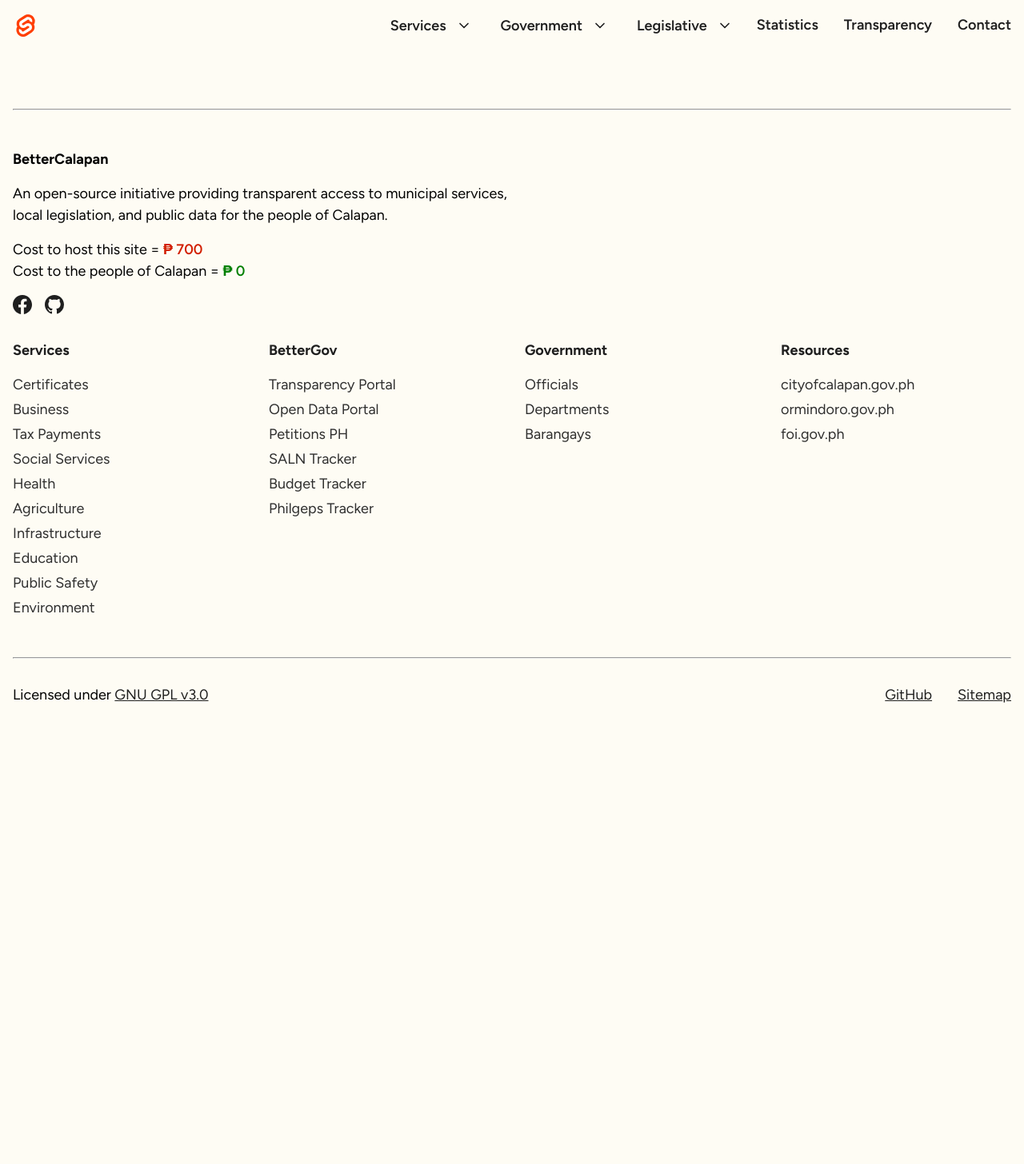
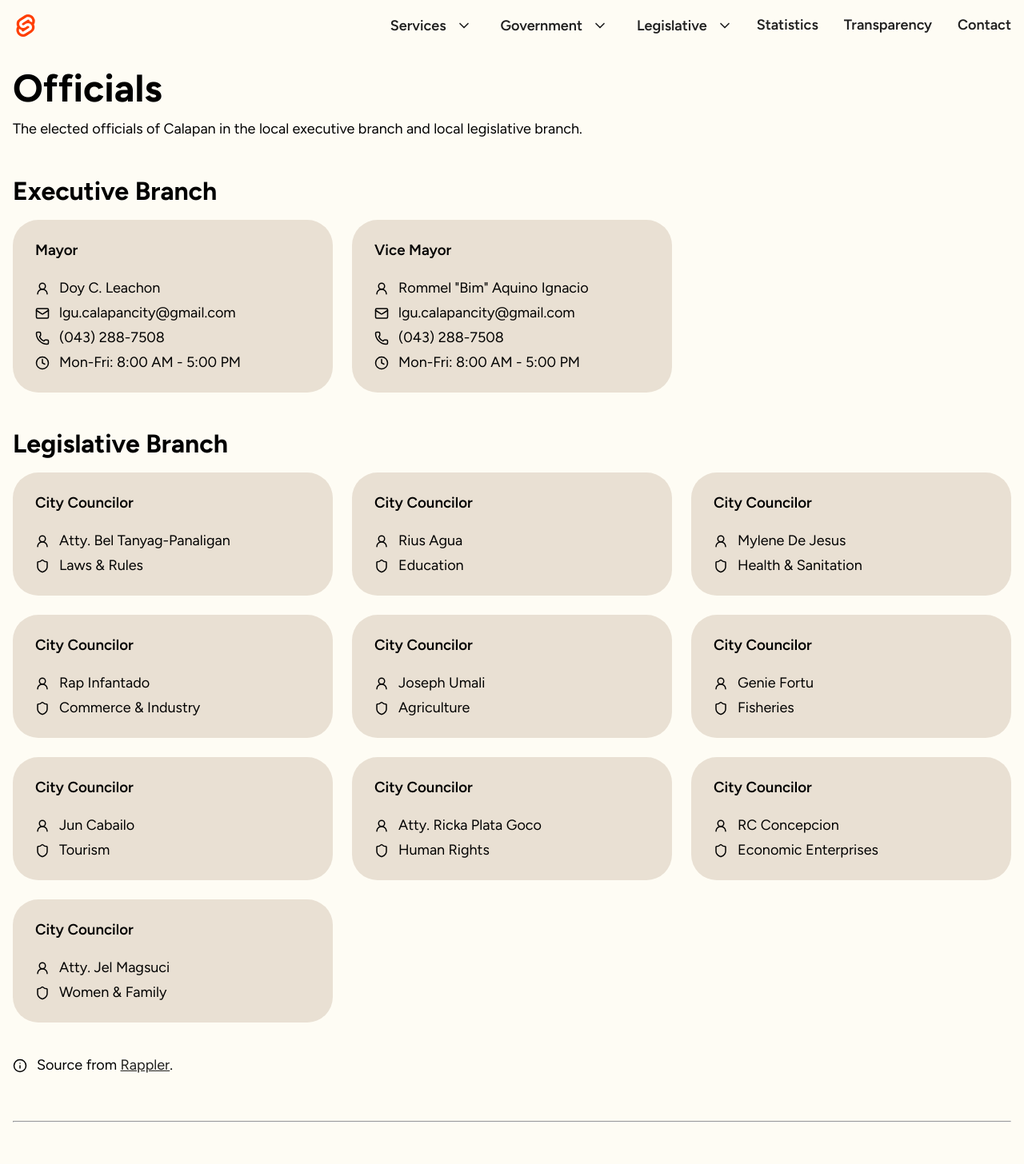
Before and after one commit to BetterCalapan/bettercalapan, a SvelteKit app: page /government/officials in a window 1280 px wide. Shown: the top 1456 px of the page at 80% size. Before the commit the page ends 915 px from the top, so only its background shows below. Built offline with nearby package versions, Linux system fonts and the light colour scheme.

Commit message:
feat(government): add government and officials page

```diff
--- /dev/null
+++ b/src/lib/icons/clock.svelte
@@ -0,0 +1,15 @@
+<svg
+	xmlns="http://www.w3.org/2000/svg"
+	width="18"
+	height="18"
+	viewBox="0 0 24 24"
+	fill="none"
+	stroke="currentColor"
+	stroke-width="2"
+	stroke-linecap="round"
+	stroke-linejoin="round"
+	class="lucide lucide-clock4-icon lucide-clock-4"
+>
+	<circle cx="12" cy="12" r="10" />
+	<path d="M12 6v6l4 2" />
+</svg>
--- /dev/null
+++ b/src/lib/icons/email.svelte
@@ -0,0 +1,15 @@
+<svg
+	xmlns="http://www.w3.org/2000/svg"
+	width="18"
+	height="18"
+	viewBox="0 0 24 24"
+	fill="none"
+	stroke="currentColor"
+	stroke-width="2"
+	stroke-linecap="round"
+	stroke-linejoin="round"
+	class="lucide lucide-mail-icon lucide-mail"
+>
+	<path d="m22 7-8.991 5.727a2 2 0 0 1-2.009 0L2 7" />
+	<rect x="2" y="4" width="20" height="16" rx="2" />
+</svg>
--- /dev/null
+++ b/src/lib/icons/info.svelte
@@ -0,0 +1,15 @@
+<svg
+	xmlns="http://www.w3.org/2000/svg"
+	width="18"
+	height="18"
+	viewBox="0 0 24 24"
+	fill="none"
+	stroke="currentColor"
+	stroke-width="2"
+	stroke-linecap="round"
+	stroke-linejoin="round"
+	class="lucide lucide-info-icon lucide-info"
+>
+	<circle cx="12" cy="12" r="10" />
+	<path d="M12 16v-4" /><path d="M12 8h.01" />
+</svg>
--- /dev/null
+++ b/src/lib/icons/phone.svelte
@@ -0,0 +1,16 @@
+<svg
+	xmlns="http://www.w3.org/2000/svg"
+	width="18"
+	height="18"
+	viewBox="0 0 24 24"
+	fill="none"
+	stroke="currentColor"
+	stroke-width="2"
+	stroke-linecap="round"
+	stroke-linejoin="round"
+	class="lucide lucide-phone-icon lucide-phone"
+>
+	<path
+		d="M13.832 16.568a1 1 0 0 0 1.213-.303l.355-.465A2 2 0 0 1 17 15h3a2 2 0 0 1 2 2v3a2 2 0 0 1-2 2A18 18 0 0 1 2 4a2 2 0 0 1 2-2h3a2 2 0 0 1 2 2v3a2 2 0 0 1-.8 1.6l-.468.351a1 1 0 0 0-.292 1.233 14 14 0 0 0 6.392 6.384"
+	/>
+</svg>
--- /dev/null
+++ b/src/lib/icons/shield.svelte
@@ -0,0 +1,16 @@
+<svg
+	xmlns="http://www.w3.org/2000/svg"
+	width="24"
+	height="24"
+	viewBox="0 0 24 24"
+	fill="none"
+	stroke="currentColor"
+	stroke-width="2"
+	stroke-linecap="round"
+	stroke-linejoin="round"
+	class="lucide lucide-shield-icon lucide-shield"
+>
+	<path
+		d="M20 13c0 5-3.5 7.5-7.66 8.95a1 1 0 0 1-.67-.01C7.5 20.5 4 18 4 13V6a1 1 0 0 1 1-1c2 0 4.5-1.2 6.24-2.72a1.17 1.17 0 0 1 1.52 0C14.51 3.81 17 5 19 5a1 1 0 0 1 1 1z"
+	/>
+</svg>
--- /dev/null
+++ b/src/lib/icons/user.svelte
@@ -0,0 +1,15 @@
+<svg
+	xmlns="http://www.w3.org/2000/svg"
+	width="18"
+	height="18"
+	viewBox="0 0 24 24"
+	fill="none"
+	stroke="currentColor"
+	stroke-width="2"
+	stroke-linecap="round"
+	stroke-linejoin="round"
+	class="lucide lucide-user-round-icon lucide-user-round"
+>
+	<circle cx="12" cy="8" r="5" />
+	<path d="M20 21a8 8 0 0 0-16 0" />
+</svg>
--- a/src/routes/(app)/government/+page.svelte
+++ b/src/routes/(app)/government/+page.svelte
@@ -1 +1,60 @@
-Government page.
+<script>
+	import { resolve } from '$app/paths';
+	import { governments } from '$lib/data/data';
+	import ArrowRight from '$lib/icons/arrow-right.svelte';
+</script>
+
+<div class="wrapper">
+	<div class="brief-info">
+		<h1 class="heading">Government</h1>
+		<p class="description">
+			See information on elected officials, municipal departments, and the 62 barangays of Calapan.
+		</p>
+	</div>
+	<ul class="government-list">
+		{#each governments as government (government.name)}
+			<li class="government-item">
+				<a href={resolve(government.url)} class="link">
+					<ArrowRight />
+					{government.name}</a
+				>
+			</li>
+		{/each}
+	</ul>
+</div>
+
+<style>
+	.wrapper {
+		display: flex;
+		flex-direction: column;
+		gap: 2.5rem;
+
+		.brief-info {
+			.heading {
+				font-size: 3rem;
+			}
+		}
+		.government-list {
+			display: flex;
+			flex-direction: column;
+			gap: 0.5rem;
+
+			.government-item {
+				width: max-content;
+				border-bottom: 1px dotted var(--fg);
+				transition: font-weight 0.3s ease;
+
+				&:hover {
+					border-bottom: 1px solid;
+					font-weight: 600;
+				}
+
+				.link {
+					display: flex;
+					align-items: center;
+					gap: 0.5rem;
+				}
+			}
+		}
+	}
+</style>
--- a/src/routes/(app)/government/officials/+page.svelte
+++ b/src/routes/(app)/government/officials/+page.svelte
@@ -0,0 +1,217 @@
+<script>
+	import User from '$lib/icons/user.svelte';
+	import Email from '$lib/icons/email.svelte';
+	import Phone from '$lib/icons/phone.svelte';
+	import Clock from '$lib/icons/clock.svelte';
+	import Shield from '$lib/icons/shield.svelte';
+	import Info from '$lib/icons/info.svelte';
+
+	const executive = [
+		{
+			title: 'Mayor',
+			name: 'Doy C. Leachon',
+			email: 'lgu.calapancity@gmail.com',
+			phoneNumber: '(043) 288-7508',
+			workingHours: 'Mon-Fri: 8:00 AM - 5:00 PM'
+		},
+		{
+			title: 'Vice Mayor',
+			name: 'Rommel "Bim" Aquino Ignacio',
+			email: 'lgu.calapancity@gmail.com',
+			phoneNumber: '(043) 288-7508',
+			workingHours: 'Mon-Fri: 8:00 AM - 5:00 PM'
+		}
+	];
+
+	const legislative = [
+		{
+			title: 'City Councilor',
+			name: 'Atty. Bel Tanyag-Panaligan',
+			description: 'Laws & Rules'
+		},
+		{
+			title: 'City Councilor',
+			name: 'Rius Agua',
+			description: 'Education'
+		},
+		{
+			title: 'City Councilor',
+			name: 'Mylene De Jesus',
+			description: 'Health & Sanitation'
+		},
+		{
+			title: 'City Councilor',
+			name: 'Rap Infantado',
+			description: 'Commerce & Industry'
+		},
+		{
+			title: 'City Councilor',
+			name: 'Joseph Umali',
+			description: 'Agriculture'
+		},
+		{
+			title: 'City Councilor',
+			name: 'Genie Fortu',
+			description: 'Fisheries'
+		},
+		{
+			title: 'City Councilor',
+			name: 'Jun Cabailo',
+			description: 'Tourism'
+		},
+		{
+			title: 'City Councilor',
+			name: 'Atty. Ricka Plata Goco',
+			description: 'Human Rights'
+		},
+		{
+			title: 'City Councilor',
+			name: 'RC Concepcion',
+			description: 'Economic Enterprises'
+		},
+		{
+			title: 'City Councilor',
+			name: 'Atty. Jel Magsuci',
+			description: 'Women & Family'
+		}
+	];
+</script>
+
+<div class="wrapper">
+	<div class="brief-info">
+		<h1 class="heading">Officials</h1>
+		<p class="description">
+			The elected officials of Calapan in the local executive branch and local legislative branch.
+		</p>
+	</div>
+	<div class="branch executive-branch">
+		<h2 class="heading">Executive Branch</h2>
+		<div class="officials">
+			{#each executive as official (official.name)}
+				<div class="official">
+					<h3 class="title">{official.title}</h3>
+					<p class="name">
+						<User />
+						{official.name}
+					</p>
+					<p class="email">
+						<Email />
+						{official.email}
+					</p>
+					<p class="phone-number">
+						<Phone />
+						{official.phoneNumber}
+					</p>
+					<p class="working-hours">
+						<Clock />
+						{official.workingHours}
+					</p>
+				</div>
+			{/each}
+		</div>
+	</div>
+	<div class="branch legislative-branch">
+		<h2 class="heading">Legislative Branch</h2>
+		<div class="officials">
+			{#each legislative as official (official.name)}
+				<div class="official">
+					<h3 class="title">{official.title}</h3>
+					<p class="name">
+						<User />
+						{official.name}
+					</p>
+					<p class="description">
+						<Shield />
+						{official.description}
+					</p>
+				</div>
+			{/each}
+		</div>
+	</div>
+	<div class="source">
+		<Info />
+		<p>
+			Source from
+			<a
+				class="source-link"
+				href="https://ph.rappler.com/elections/2025/local-race/oriental-mindoro/calapan-city"
+				target="_blank"
+				rel="external noopener noreferrer"
+			>
+				Rappler
+			</a>.
+		</p>
+	</div>
+</div>
+
+<style>
+	.wrapper {
+		display: flex;
+		flex-direction: column;
+		gap: 2.5rem;
+
+		.brief-info {
+			.heading {
+				margin-bottom: 0.5rem;
+				font-size: 3rem;
+				line-height: 1.25;
+			}
+		}
+
+		.branch {
+			h2 {
+				margin-bottom: 0.75rem;
+				font-size: 2rem;
+			}
+			.officials {
+				display: grid;
+				grid-template-columns: repeat(auto-fill, minmax(320px, 1fr));
+				gap: 1rem;
+
+				.official {
+					padding: 1.5rem 1.75rem;
+					display: flex;
+					flex-direction: column;
+					gap: 0.25rem;
+					background-color: var(--neutral-1);
+					border-radius: 2rem; /* NOTE: unsupported browsers may see some funky stuff */
+
+					.title {
+						margin-bottom: 1rem;
+						font-weight: 600;
+					}
+					p {
+						display: grid;
+						grid-template-columns: 18px 1fr;
+						align-items: center;
+						gap: 0.75rem;
+					}
+				}
+			}
+		}
+
+		.source {
+			display: flex;
+			align-items: center;
+			gap: 0.75rem;
+
+			.source-link {
+				text-decoration: underline;
+
+				&:hover {
+					text-decoration: none;
+				}
+			}
+		}
+	}
+
+	@media (min-width: 900px) {
+		.wrapper {
+			.branch {
+				.officials {
+					gap: 1.5rem;
+				}
+			}
+		}
+	}
+</style>
```
